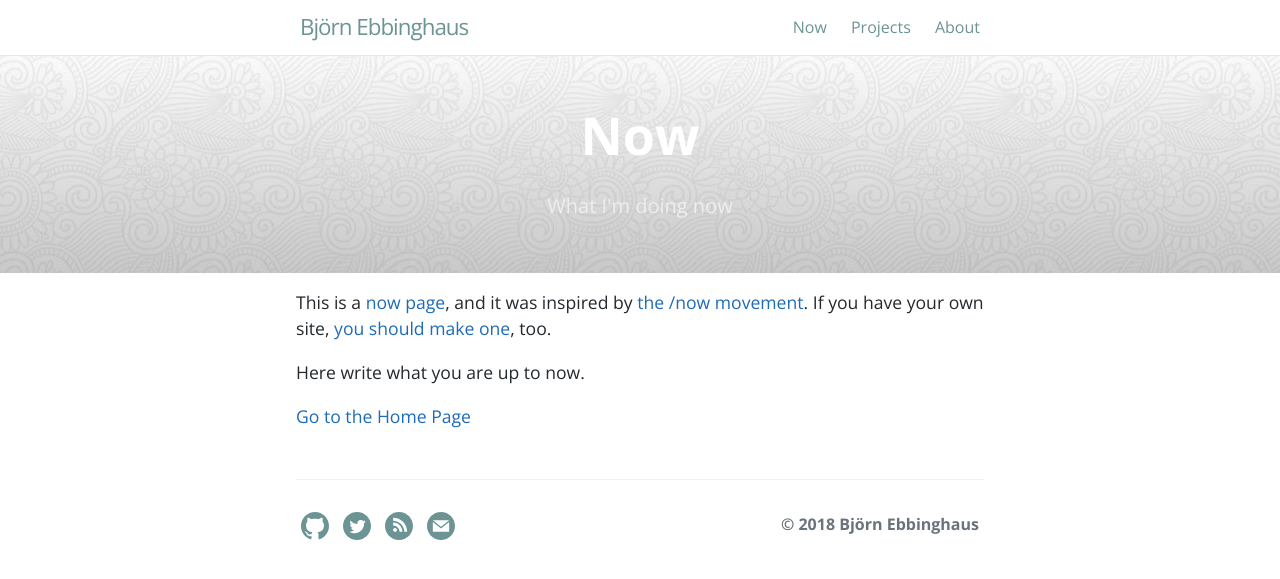
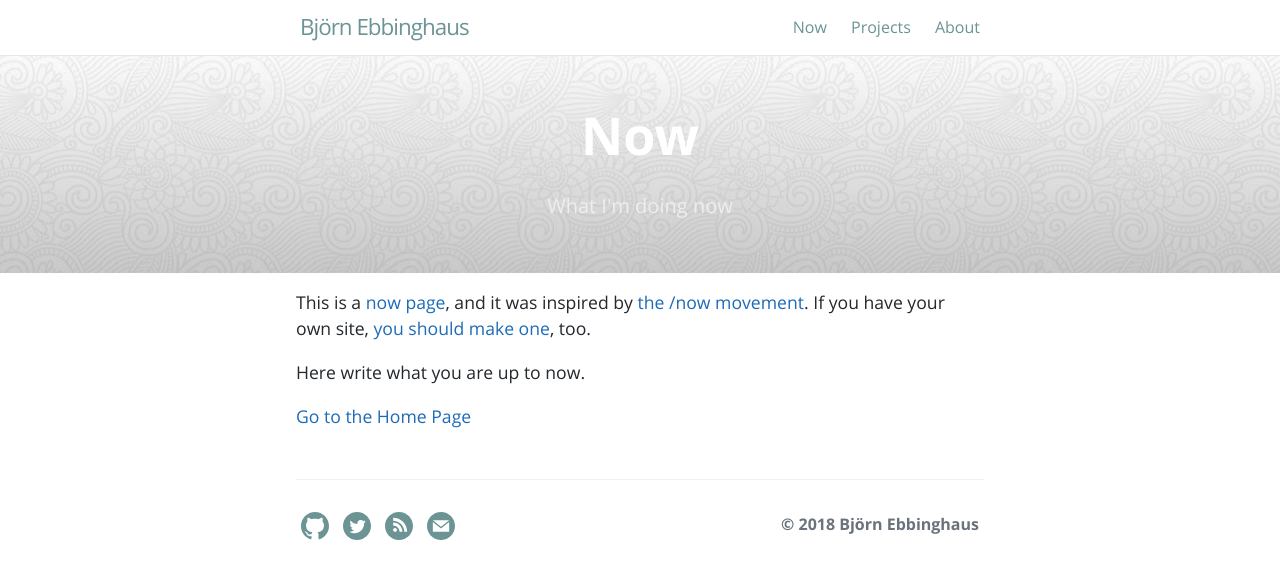
Before and after one commit to MrEbbinghaus/mrebbinghaus.github.com, a Jekyll site: the page built from now-en.md, in a window 1280 px wide. Shown: the top 579 px of the page. Built offline with Jekyll 4.4.1, drawn with Linux system fonts in a browser that asks for light colours.

Commit message:
Use local fonts instead of the google cdn

```diff
--- a/_layouts/default.html
+++ b/_layouts/default.html
@@ -53,7 +53,7 @@
     <!-- <link rel="alternate" media="only screen and (max-width: 640px)" href="">
     <link rel="alternate" media="handheld" href=""> -->
 
-    <link href='https://fonts.googleapis.com/css?family=Open+Sans:400,700' rel='stylesheet' type='text/css'>
+    <link href="{{ '/assets/css/fonts.css' | prepend: site.baseurl }}" rel='stylesheet' type='text/css'>
     <link rel="stylesheet" href="{{ '/assets/css/style.css' | prepend: site.baseurl }}">
 
   </head>
--- /dev/null
+++ b/assets/css/fonts.css
@@ -0,0 +1,18 @@
+/* open-sans-regular - latin */
+@font-face {
+  font-family: 'Open Sans';
+  font-style: normal;
+  font-weight: 400;
+  src: local('Open Sans Regular'), local('OpenSans-Regular'),
+       url('../fonts/open-sans-v15-latin/open-sans-v15-latin-regular.woff2') format('woff2'), /* Chrome 26+, Opera 23+, Firefox 39+ */
+       url('../fonts/open-sans-v15-latin/open-sans-v15-latin-regular.woff') format('woff'); /* Chrome 6+, Firefox 3.6+, IE 9+, Safari 5.1+ */
+}
+/* open-sans-700 - latin */
+@font-face {
+  font-family: 'Open Sans';
+  font-style: normal;
+  font-weight: 700;
+  src: local('Open Sans Bold'), local('OpenSans-Bold'),
+       url('../fonts/open-sans-v15-latin/open-sans-v15-latin-700.woff2') format('woff2'), /* Chrome 26+, Opera 23+, Firefox 39+ */
+       url('../fonts/open-sans-v15-latin/open-sans-v15-latin-700.woff') format('woff'); /* Chrome 6+, Firefox 3.6+, IE 9+, Safari 5.1+ */
+}
```
Also changed, not shown: assets/fonts/open-sans-v15-latin/open-sans-v15-latin-700.woff (added), assets/fonts/open-sans-v15-latin/open-sans-v15-latin-700.woff2 (added), assets/fonts/open-sans-v15-latin/open-sans-v15-latin-regular.woff (added), assets/fonts/open-sans-v15-latin/open-sans-v15-latin-regular.woff2 (added).
